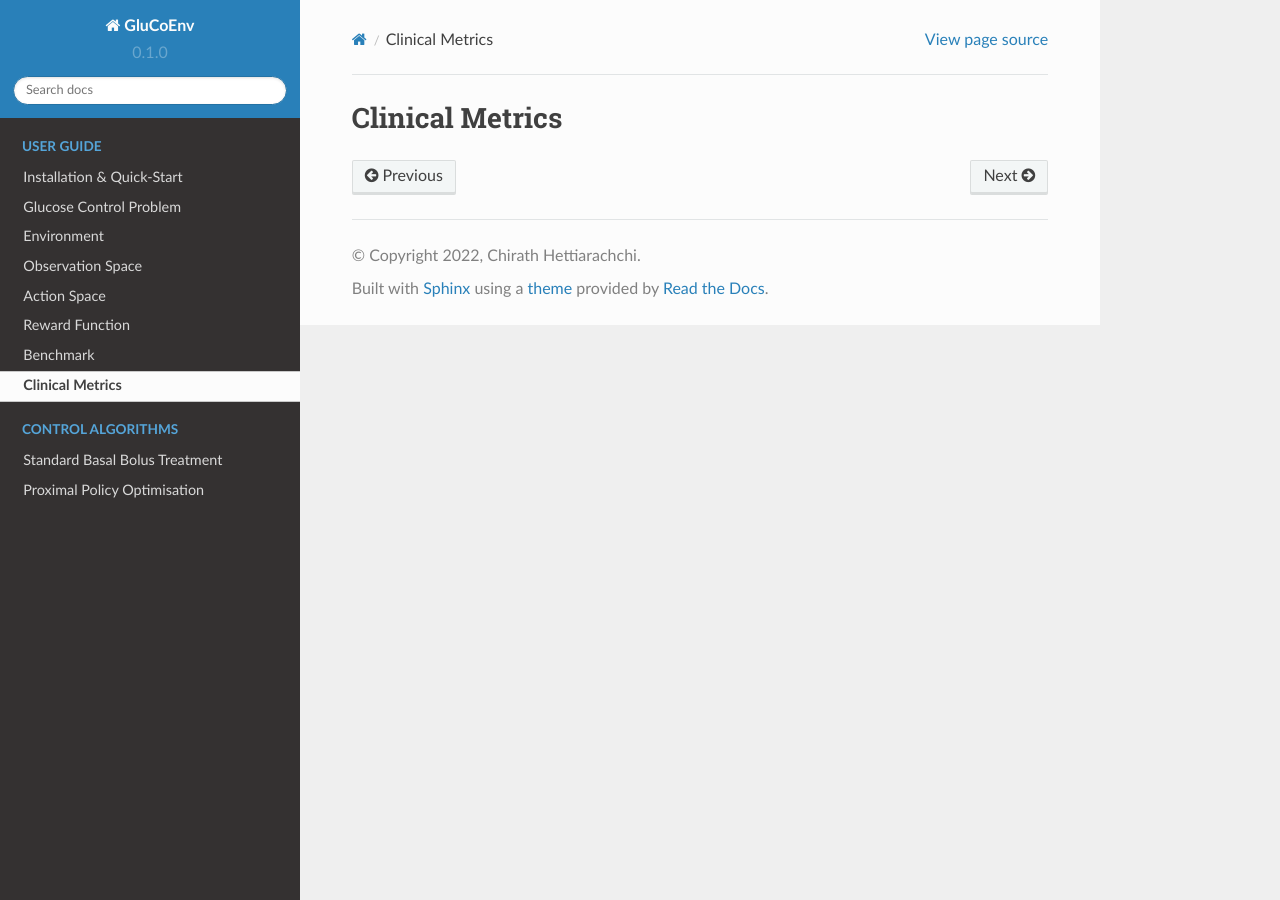
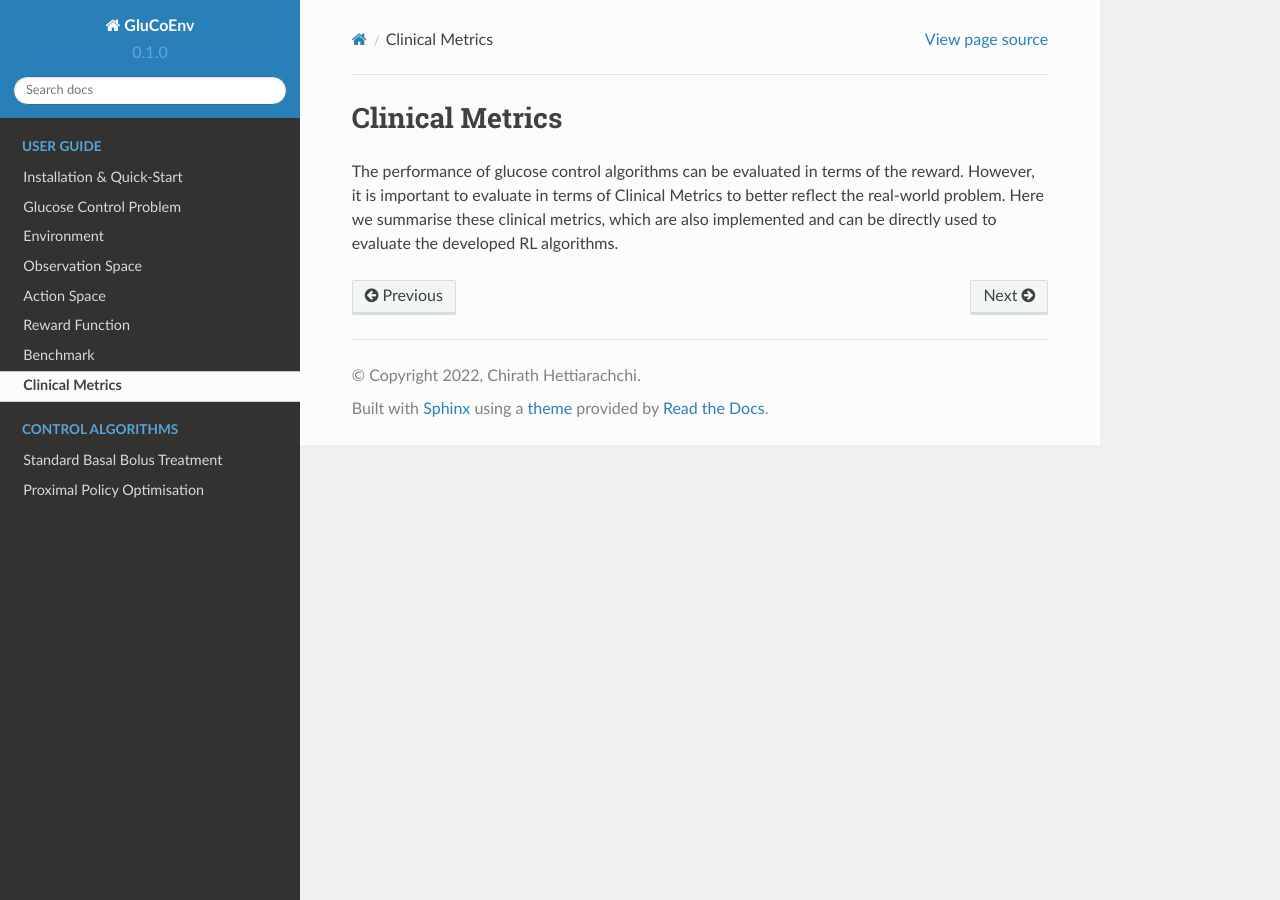
Before and after one commit to RL4H/GluCoEnv, a Sphinx documentation site: the page built from docs/source/guide/metrics.rst, in a window 1280 px wide. Built offline with Sphinx 7.4.7 and the Read the Docs theme 2.0.0, drawn with Linux system fonts in a browser that asks for light colours.

Commit message:
Update metrics.rst

```diff
--- a/docs/source/guide/metrics.rst
+++ b/docs/source/guide/metrics.rst
@@ -1,4 +1,6 @@
 .. _metrics:
 
 Clinical Metrics
-------------
+============
+
+The performance of glucose control algorithms can be evaluated in terms of the reward. However, it is important to evaluate in terms of Clinical Metrics to better reflect the real-world problem. Here we summarise these clinical metrics, which are also implemented and can be directly used to evaluate the developed RL algorithms.
```
